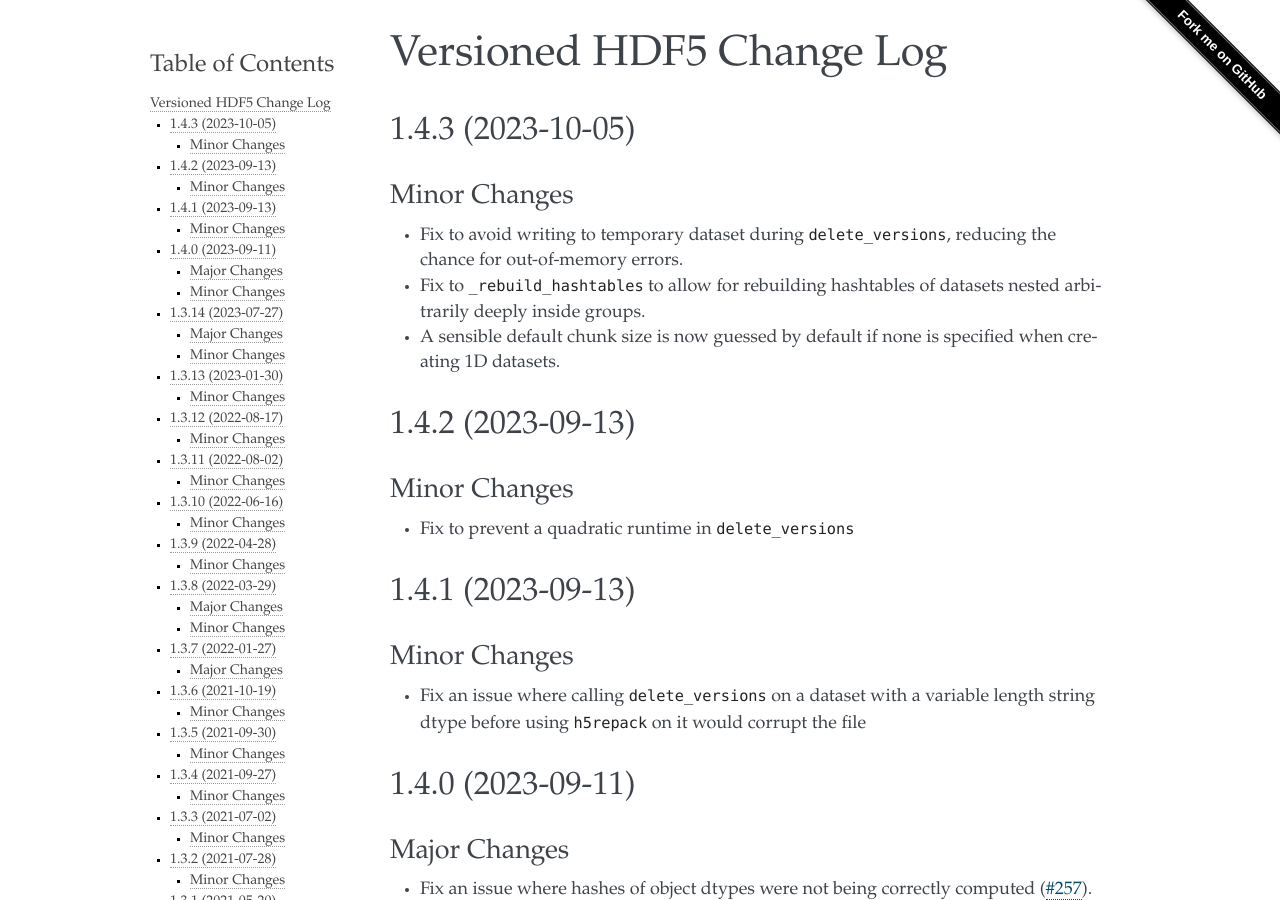
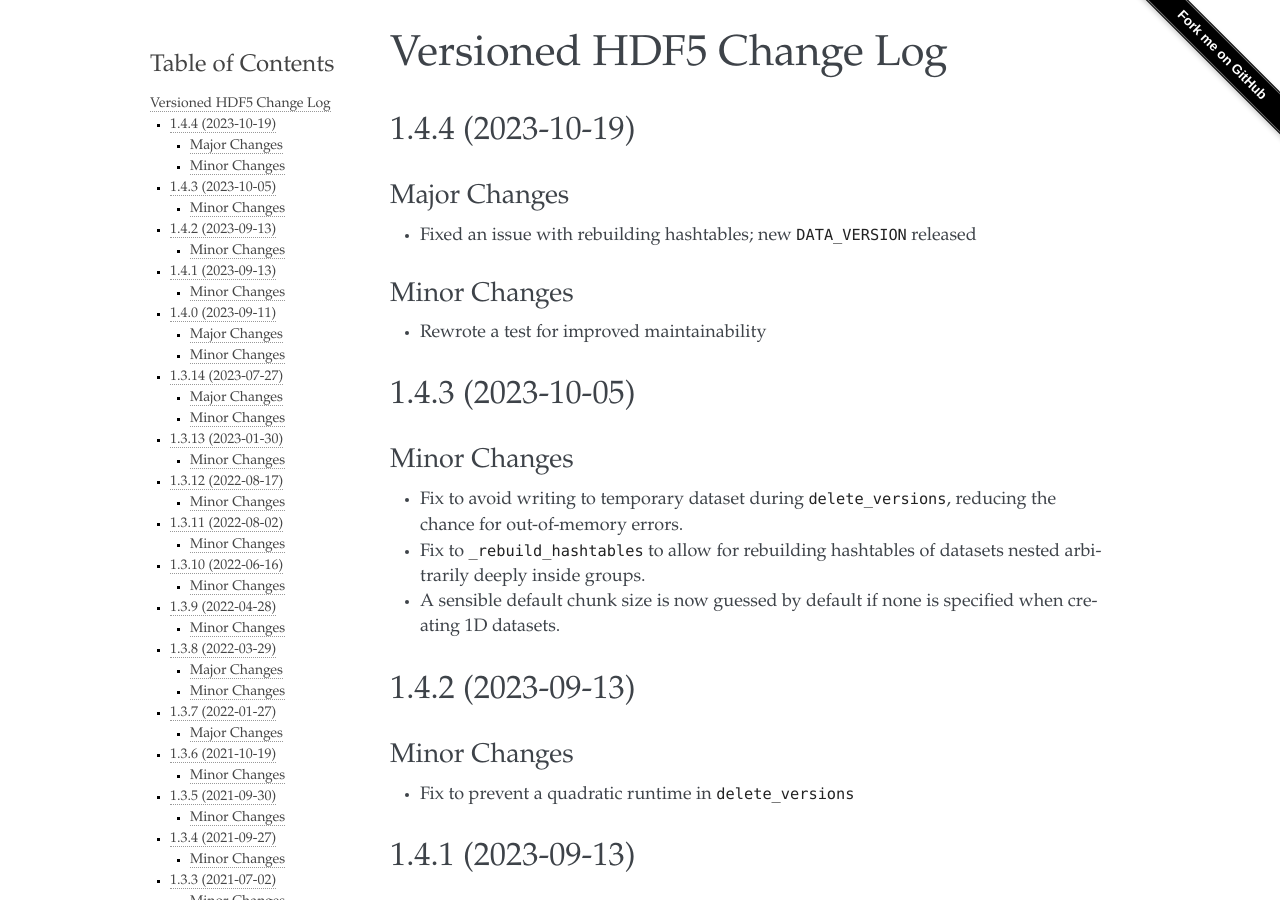
Before and after one commit to deshaw/versioned-hdf5, a Sphinx documentation site: the page built from docs/changelog.md, in a window 1280 px wide and 900 px high. Built offline with Sphinx 7.4.7, drawn with Linux system fonts in a browser that asks for light colours.

Commit message:
Add 1.4.4 release notes

```diff
--- a/docs/changelog.md
+++ b/docs/changelog.md
@@ -1,5 +1,15 @@
 Versioned HDF5 Change Log
 =========================
+
+## 1.4.4 (2023-10-19)
+
+### Major Changes
+
+- Fixed an issue with rebuilding hashtables; new `DATA_VERSION` released
+
+### Minor Changes
+
+- Rewrote a test for improved maintainability
 
 ## 1.4.3 (2023-10-05)
 
```
